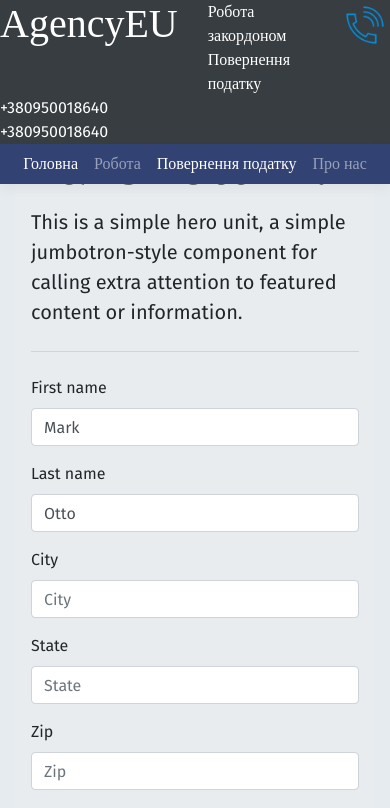
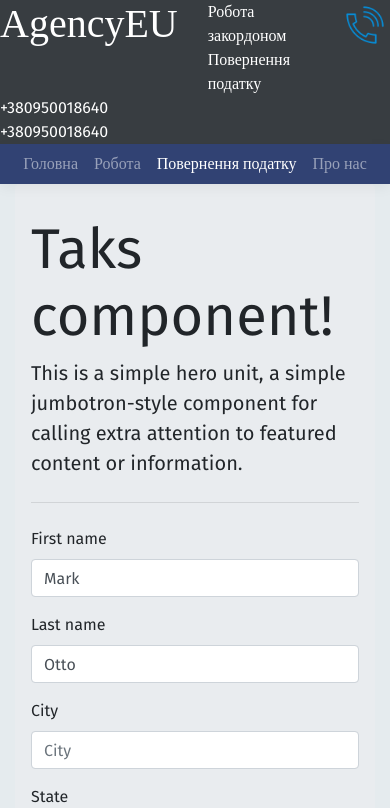
Before and after one commit to Vladi40kif/workEU, an Angular app in the folder EU_Work/ClientApp/: page /taks in a window 390 px wide. Shown: the top 808 px of the page. Built offline with nearby package versions, Linux system fonts and the light colour scheme; a web font is replaced by a local one.

Commit message:
front end some edit

```diff
--- a/EU_Work/ClientApp/src/app/app.component.html
+++ b/EU_Work/ClientApp/src/app/app.component.html
@@ -1,6 +1,6 @@
 <body>
   <app-nav-menu></app-nav-menu>
-  <div class="container" style="margin-top: 100px;">
+  <div class="container">
     <router-outlet></router-outlet>
   </div>
   <app-footer></app-footer>
--- a/EU_Work/ClientApp/src/app/app.module.ts
+++ b/EU_Work/ClientApp/src/app/app.module.ts
@@ -32,7 +32,8 @@ import { AboutComponent } from './about/about.component';
     FormsModule,
     BrowserAnimationsModule,
     RouterModule.forRoot([
-      { path: '', component: HomeComponent, pathMatch: 'full' },
+      { path: '', redirectTo: "home", pathMatch: 'full' },
+      { path: 'home', component: HomeComponent, pathMatch: 'full' },
       { path: 'about', component: AboutComponent, pathMatch: 'full' },
       { path: 'work', component: WorkComponent, pathMatch: 'full' },
       { path: 'taks', component: TaksComponent, pathMatch: 'full' },
--- a/EU_Work/ClientApp/src/app/footer/footer.component.html
+++ b/EU_Work/ClientApp/src/app/footer/footer.component.html
@@ -26,7 +26,7 @@
       </div>
       <div class="row mt-5">
         <div class="col copyright">
-          <p class=""><small class="text-white-50">© 2019. All Rights Reserved.</small></p>
+          <p class=""><small class="text-white-50">© 2020. All Rights Reserved.</small></p>
         </div>
       </div>
     </div>
--- /dev/null
+++ b/EU_Work/ClientApp/src/app/home/home.component.css
@@ -0,0 +1,4 @@
+.jumbotron{
+    padding: 30px;
+    padding-bottom: 5px;
+}
--- a/EU_Work/ClientApp/src/app/home/home.component.html
+++ b/EU_Work/ClientApp/src/app/home/home.component.html
@@ -3,9 +3,8 @@
 
 <div class="row">
  <div class="col">
-  <div class="jumbotron h-100" style="font-family: FiraSans-Regular; background-color: white; margin-top: 15px;" >
+  <div class="jumbotron h-100" style="font-family: FiraSans-Regular; background-color: white;" >
     <h1 class="display-5">Знайди роботу в ЄС!</h1>
-
       <p class="lead">Заповніть анкету і наші спеціалісти підберуть для вас найкращий варіант розвитку в професійній сфері незважаючи на кордони! </p>
       <hr class="my-4">
       <button type="button" class="btn btn-primary btn-lg btn-block">Кнопка блочного уровня</button>
@@ -14,12 +13,13 @@
  </div>
 
   <div class="col">
-    <div class="jumbotron h-100" style="font-family: FiraSans-Regular; background-color: white; margin-top: 15px;" >
+    <div class="jumbotron h-100" style="font-family: FiraSans-Regular; background-color: white;" >
       <h1 class="display-5">І піди нахуй!!! Курва</h1>
 
       <p class="lead">Заповніть анкету і наші спеціалісти підберуть для вас найкращий варіант розвитку в професійній сфері незважаючи на кордони! </p>
-      <hr class="my-4">
-      <button type="button" class="btn btn-primary btn-lg btn-block">Кнопка блочного уровня</button>
+
+        <hr class="my-4">
+        <button type="button" class="btn btn-primary btn-lg btn-block justify-">Кнопка блочного уровня</button>
 
     </div>
   </div>
--- a/EU_Work/ClientApp/src/app/home/home.component.ts
+++ b/EU_Work/ClientApp/src/app/home/home.component.ts
@@ -3,6 +3,7 @@ import { Component, HostListener } from '@angular/core';
 @Component({
   selector: 'app-home',
   templateUrl: './home.component.html',
+  styleUrls: ['./home.component.css'],
 })
 export class HomeComponent {
 
--- a/EU_Work/ClientApp/src/app/nav-menu/nav-menu.component.css
+++ b/EU_Work/ClientApp/src/app/nav-menu/nav-menu.component.css
@@ -1,7 +1,6 @@
 a.navbar-brand {
   white-space: normal;
   text-align: center;
-  /* word-break: break-all; */
 }
 
 nav {
@@ -9,7 +8,6 @@ nav {
   font-family: FiraSans-Ultra;
   background-color: #314273;
   padding: 0px;
-
 }
 nav span{
   color: #dedbdb;
--- a/EU_Work/ClientApp/src/app/nav-menu/nav-menu.component.html
+++ b/EU_Work/ClientApp/src/app/nav-menu/nav-menu.component.html
@@ -1,11 +1,11 @@
 
-<div class="fixed-top">
+<div class="sticky-top">
   <ng-template [ngIf]="!nonTop" >
 
     <div class="row text-white" style="background-color: #383d41;">
 
       <a class="col" style="text-align: right">
-        <h1> <a routerLink="/" routerLinkActive="active" style="color: white;"> AgencyEU </a></h1>
+        <h1> <a routerLink="/home" routerLinkActive="active" style="color: white;"> AgencyEU </a></h1>
       </a>
 
       <div class="col" style="text-align: left">
@@ -28,7 +28,7 @@
       <div class="navbar-expand d-sm-inline-flex flex-sm-row-reverse">
         <ul class="navbar-nav flex-grow">
           <li class="nav-item">
-            <a routerLink="/" routerLinkActive="active" class="nav-link" style="font-size: 16px;">Головна</a>
+            <a routerLink="/home" routerLinkActive="active" class="nav-link" style="font-size: 16px;">Головна</a>
           </li>
           <li class="nav-item">
             <a routerLink="/work" routerLinkActive="active" class="nav-link" style="font-size: 16px;">Робота</a>
@@ -51,7 +51,7 @@
       <div class="container row-10">
 
         <a class="col navbar-brand text-white">
-          <h1><a routerLink="/" routerLinkActive="active" style="color: white;"> AgencyEU </a> </h1>
+          <h1><a routerLink="/home" routerLinkActive="active" style="color: white;"> AgencyEU </a> </h1>
         </a>
 
         <div class="col justify-self-center">
@@ -66,7 +66,7 @@
         <div class="col navbar-expand d-sm-inline-flex flex-sm-row-reverse">
           <ul class="navbar-nav flex-grow">
             <li class="nav-item">
-              <a routerLink="/" routerLinkActive="active" class="nav-link">Головна</a>
+              <a routerLink="/home" routerLinkActive="active" class="nav-link">Головна</a>
             </li>
             <li class="nav-item">
               <a routerLink="/work" routerLinkActive="active" class="nav-link">Робота</a>
--- a/EU_Work/ClientApp/src/app/taks/taks.component.html
+++ b/EU_Work/ClientApp/src/app/taks/taks.component.html
@@ -1,6 +1,6 @@
 
 <div class="jumbotron">
-    <h1 class="display-4">Taks return!</h1>
+  <h1 class="display-4">Taks component!</h1>
   <p class="lead">This is a simple hero unit, a simple jumbotron-style component for calling extra attention to featured content or information.</p>
   <hr class="my-4">
 
@@ -18,24 +18,11 @@
   <div class="form-row">
     <div class="col-md-6 mb-3">
       <label for="validationCustom03">City</label>
-        <input type="text" class="form-control" id="validationCustom03" placeholder="City" required>
-        <div class="invalid-feedback">
-          Please provide a valid city.
+      <input type="text" class="form-control" placeholder="City">
     </div>
-      </div>
-      <div class="col-md-3 mb-3">
+    <div class="col-md-6 mb-3">
       <label for="validationCustom04">State</label>
-        <input type="text" class="form-control" id="validationCustom04" placeholder="State" required>
-        <div class="invalid-feedback">
-          Please provide a valid state.
-        </div>
-      </div>
-      <div class="col-md-3 mb-3">
-        <label for="validationCustom05">Zip</label>
-        <input type="text" class="form-control" id="validationCustom05" placeholder="Zip" required>
-        <div class="invalid-feedback">
-          Please provide a valid zip.
-        </div>
+      <input type="text" class="form-control" placeholder="State">
     </div>
   </div>
   <div class="form-group">
@@ -72,9 +59,7 @@
         <label class="form-check-label" for="invalidCheck">
           Agree to terms and conditions
         </label>
-          <div class="invalid-feedback">
-            You must agree before submitting.
-          </div>
+
       </div>
     </div>
   <button class="btn btn-primary" type="submit">Submit form</button>
--- a/EU_Work/ClientApp/src/app/work/work.component.html
+++ b/EU_Work/ClientApp/src/app/work/work.component.html
@@ -18,24 +18,11 @@
     <div class="form-row">
       <div class="col-md-6 mb-3">
         <label for="validationCustom03">City</label>
-        <input type="text" class="form-control" id="validationCustom03" placeholder="City" required>
-        <div class="invalid-feedback">
-          Please provide a valid city.
-        </div>
+        <input type="text" class="form-control" placeholder="City">
       </div>
-      <div class="col-md-3 mb-3">
+      <div class="col-md-6 mb-3">
         <label for="validationCustom04">State</label>
-        <input type="text" class="form-control" id="validationCustom04" placeholder="State" required>
-        <div class="invalid-feedback">
-          Please provide a valid state.
-        </div>
-      </div>
-      <div class="col-md-3 mb-3">
-        <label for="validationCustom05">Zip</label>
-        <input type="text" class="form-control" id="validationCustom05" placeholder="Zip" required>
-        <div class="invalid-feedback">
-          Please provide a valid zip.
-        </div>
+        <input type="text" class="form-control" placeholder="State">
       </div>
     </div>
     <div class="form-group">
@@ -72,9 +59,7 @@
           <label class="form-check-label" for="invalidCheck">
             Agree to terms and conditions
           </label>
-          <div class="invalid-feedback">
-            You must agree before submitting.
-          </div>
+
         </div>
       </div>
     <button class="btn btn-primary" type="submit">Submit form</button>
```
Lines whose indentation alone changed are shown as unchanged.
